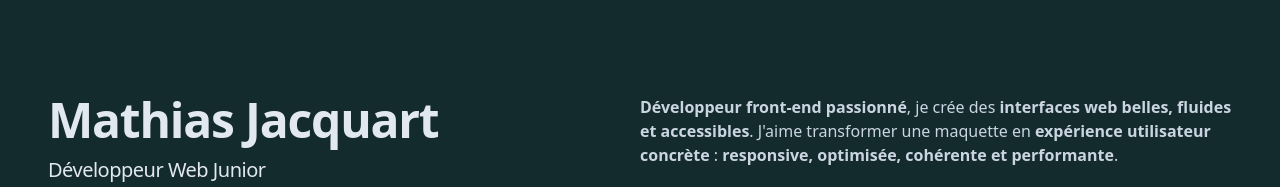
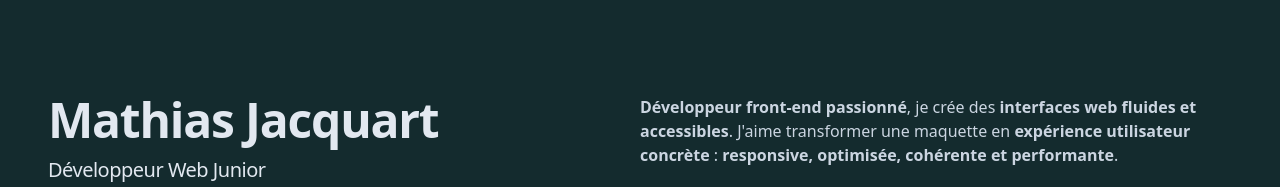
Before and after one commit to mathiasjacquart/portfolio_mj, a Next.js app: page / in a window 1280 px wide. Shown: the top 187 px of the page. Built offline with nearby package versions, Linux system fonts and the light colour scheme; no server answers.

Commit message:
text about modif

```diff
--- a/src/components/sections/About.tsx
+++ b/src/components/sections/About.tsx
@@ -13,7 +13,7 @@ export default function About() {
       </div>
       <div>
         <p className="mb-4 text-slate-300">
-          <strong className="text-slate-300">Développeur front-end passionné</strong>, je crée des <strong className="text-slate-300">interfaces web belles,
+          <strong className="text-slate-300">Développeur front-end passionné</strong>, je crée des <strong className="text-slate-300">interfaces web
           fluides et accessibles</strong>. J'aime transformer une maquette en <strong className="text-slate-300">expérience
           utilisateur concrète</strong> : <strong className="text-slate-300">responsive, optimisée, cohérente et
           performante</strong>.
```
